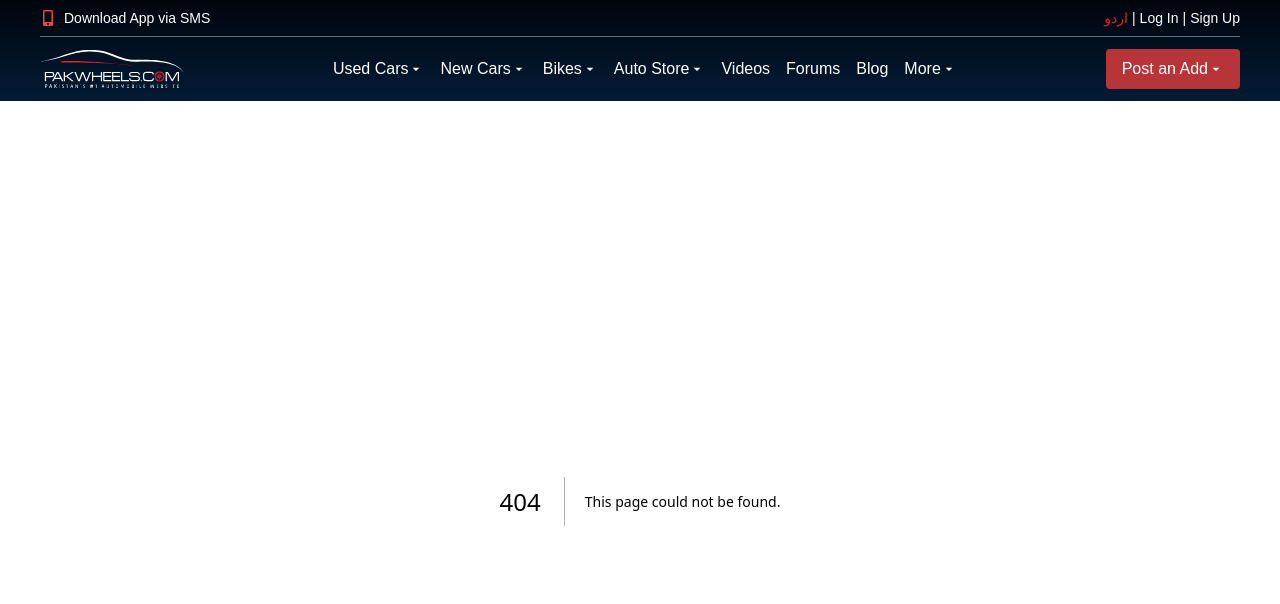
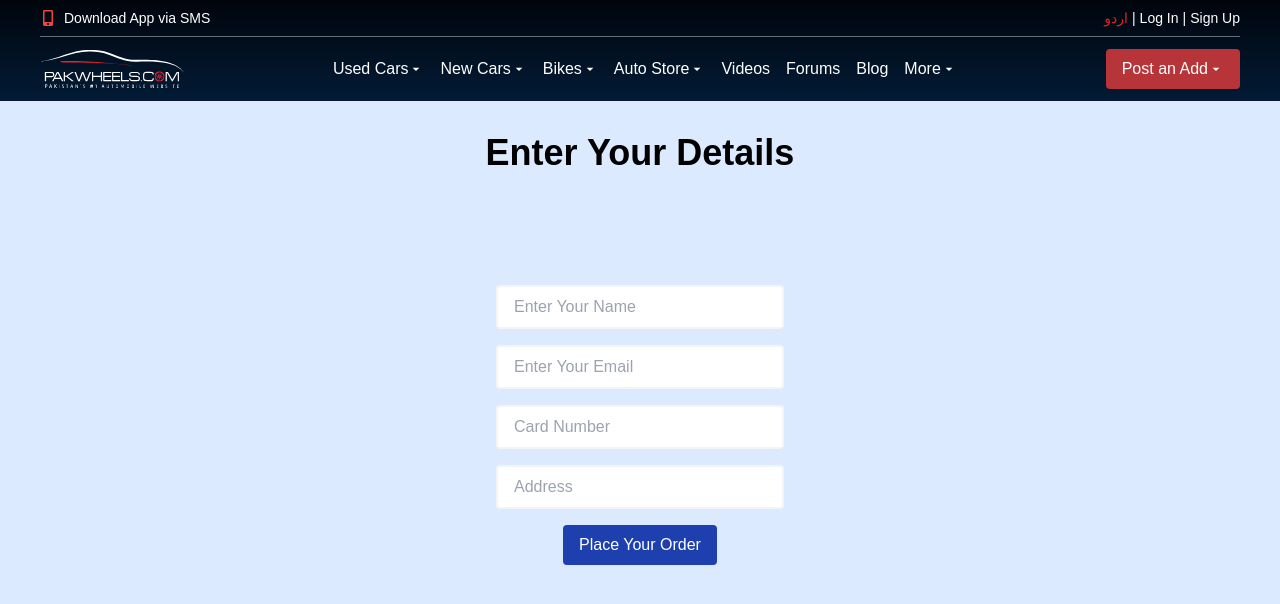
Before and after one commit to mrehanamjad/GIAIC-Q2-Class-Assignments-NextJS, a Next.js app in the folder class-06-mini-hackathon/: page /checkout in a window 1280 px wide. Before the commit this address had no page. Shown: the top 604 px of the page. Built offline with nearby package versions, Linux system fonts and the light colour scheme.

Commit message:
cadded tree pages

```diff
--- /dev/null
+++ b/class-06-mini-hackathon/src/app/checkout/page.tsx
@@ -0,0 +1,29 @@
+'use client';
+import Button from '@/components/Button';
+import Input from '@/components/Input';
+import React, { FormEvent } from 'react';
+import { useRouter } from 'next/navigation';
+
+function Page() {
+    const router = useRouter();
+
+    const handleSubmit = (e: FormEvent) => {
+        e.preventDefault();
+        router.push('/thank-you');
+    };
+
+    return (
+        <div className='bg-blue-100 text-gray-800 text-center h-full min-h-screen space-y-28 py-8'>
+            <h1 className='text-4xl font-extrabold text-black'>Enter Your Details</h1>
+            <form onSubmit={handleSubmit} className='max-w-3xl mx-auto space-y-4'>
+                <Input placeholder='Enter Your Name' required />
+                <Input placeholder='Enter Your Email' required />
+                <Input placeholder='Card Number' required />
+                <Input placeholder='Address' required />
+                <Button type='submit' variant='darkBlue'>Place Your Order</Button>
+            </form>
+        </div>
+    );
+}
+
+export default Page;
--- a/class-06-mini-hackathon/src/app/popular/[cardetail]/page.tsx
+++ b/class-06-mini-hackathon/src/app/popular/[cardetail]/page.tsx
@@ -3,7 +3,7 @@ import React from 'react'
 import CarDetails from '@/data/CarDetails.json';
 import Image from 'next/image';
 import Button from '@/components/Button';
-
+import Link from 'next/link';
 interface VahicalI  {
   number_of_doors: number;
   engine: string;
@@ -27,11 +27,11 @@ function Page({params}:{params: {cardetail: string}}) {
   const carDetail:string = params.cardetail;
   const car: CarI = CarDetails[carDetail as keyof typeof CarDetails];
   return (
-    <div className='bg-slate-300 text-gray-900 py-8'>
+    <div className='bg-gray-200 text-gray-900 py-8'>
             <Container>
               <div className='w-full max-w-4xl mx-auto text-center flex flex-col gap-10 justify-center items-center'>
                 <h1 className='text-4xl font-bold underline'>{car.title}  Price in Pakistan, Images, Reviews & Specs</h1>
-                <Image src={car.imageSrc} alt={car.title} height={1000} width={1000} className='h-56 w-80' />
+                <Image src={car.imageSrc} alt={car.title} height={1000} width={1000} className='h-56 w-80 rounded' />
                 <div className='flex gap-2'>
                 <Button variant='darkBlue' >Book a Test Drive</Button>
                 <Button variant='white' >Request Bank Finance</Button>
@@ -52,7 +52,9 @@ function Page({params}:{params: {cardetail: string}}) {
                   </div>
                 </div>
                 <p className='text-2xl text-green-600'>{car.price}</p>
+                <Link href='/checkout'>
                 <Button variant='darkBlue' >Make Payment</Button>
+                </Link>
               </div>
             </Container>
     </div>
--- /dev/null
+++ b/class-06-mini-hackathon/src/app/thank-you/page.tsx
@@ -0,0 +1,19 @@
+import Container from "@/components/Container";
+import React from "react";
+
+function Page() {
+  return (
+    <div className="bg-blue-100">
+    <Container>
+      <div className="h-full w-full min-h-screen  text-center flex justify-center items-center flex-col gap-6 text-gray-800">
+        <h1 className="text-[#518ecb] text-5xl font-bold italic">
+          Thank you for shoping!!!
+        </h1>
+        <p>Your order will be delivered in 3 Bussiness days </p>
+      </div>
+    </Container>
+    </div>
+  );
+}
+
+export default Page;
--- /dev/null
+++ b/class-06-mini-hackathon/src/components/Input.tsx
@@ -0,0 +1,36 @@
+'use client';
+import React, { useId, forwardRef, InputHTMLAttributes } from 'react';
+
+interface InputProps extends InputHTMLAttributes<HTMLInputElement> {
+    label?: string;
+    type?: string;
+    className?: string;
+    placeholder?: string;
+}
+
+const Input = forwardRef<HTMLInputElement, InputProps>(function Input(
+    { label, type = 'text',placeholder='', className = '', ...props },
+    ref
+) {
+    const inputId = useId();
+
+    return (
+        <div className='w-full'>
+            {label && (
+                <label className='inline-block mb-1 pl-1' htmlFor={inputId}>
+                    {label}
+                </label>
+            )}
+            <input
+                type={type}
+                placeholder={placeholder}
+                className={`border-2 border-gray-100 px-4 py-2 w-full max-w-72  rounded ${className}`}
+                {...props}
+                id={inputId}
+                ref={ref}
+            />
+        </div>
+    );
+});
+
+export default Input;
--- a/class-06-mini-hackathon/src/data/CarDetails.json
+++ b/class-06-mini-hackathon/src/data/CarDetails.json
@@ -17,7 +17,7 @@
 
       "suzukiAlto": {
         "title": "Suzuki Alto",
-        "imageSrc": "https://cache3.pakwheels.com/system/car_generation_pictures/7747/medium/Sealion_Phev.png?1723031680",
+        "imageSrc": "https://cache4.pakwheels.com/system/car_generation_pictures/6013/medium/Suzuki_Alto_-_PNG.png?1635945100",
         "vehicle_description": {
           "number_of_doors": 4,
           "engine": "660 CC",
```
